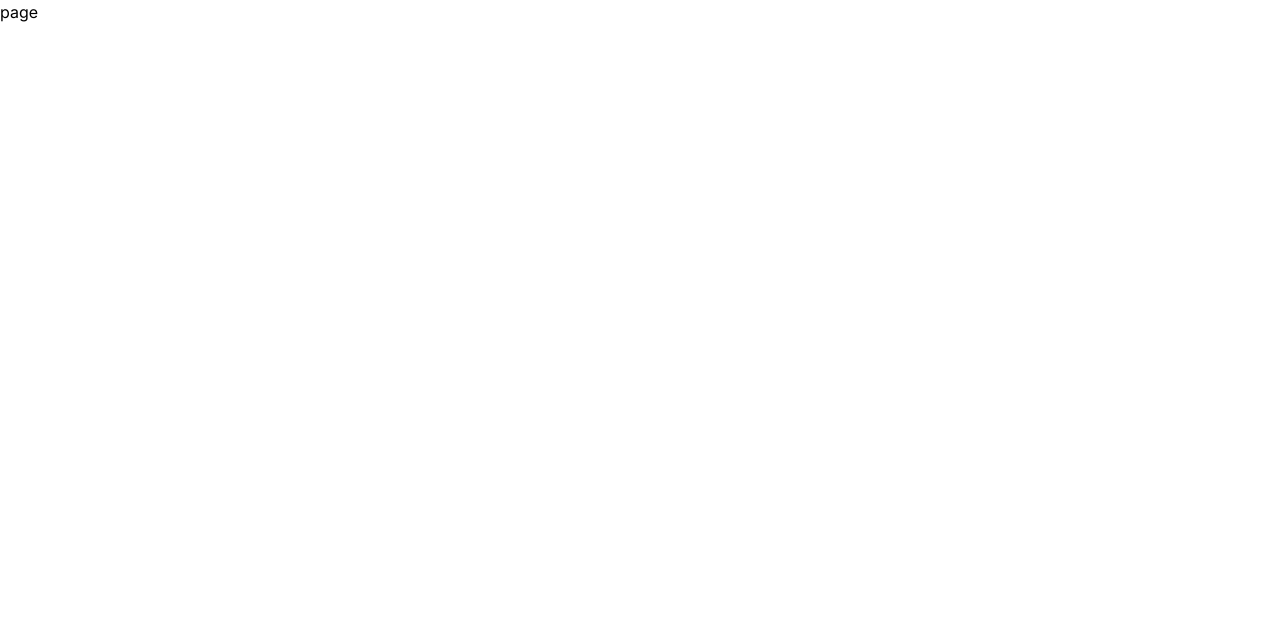
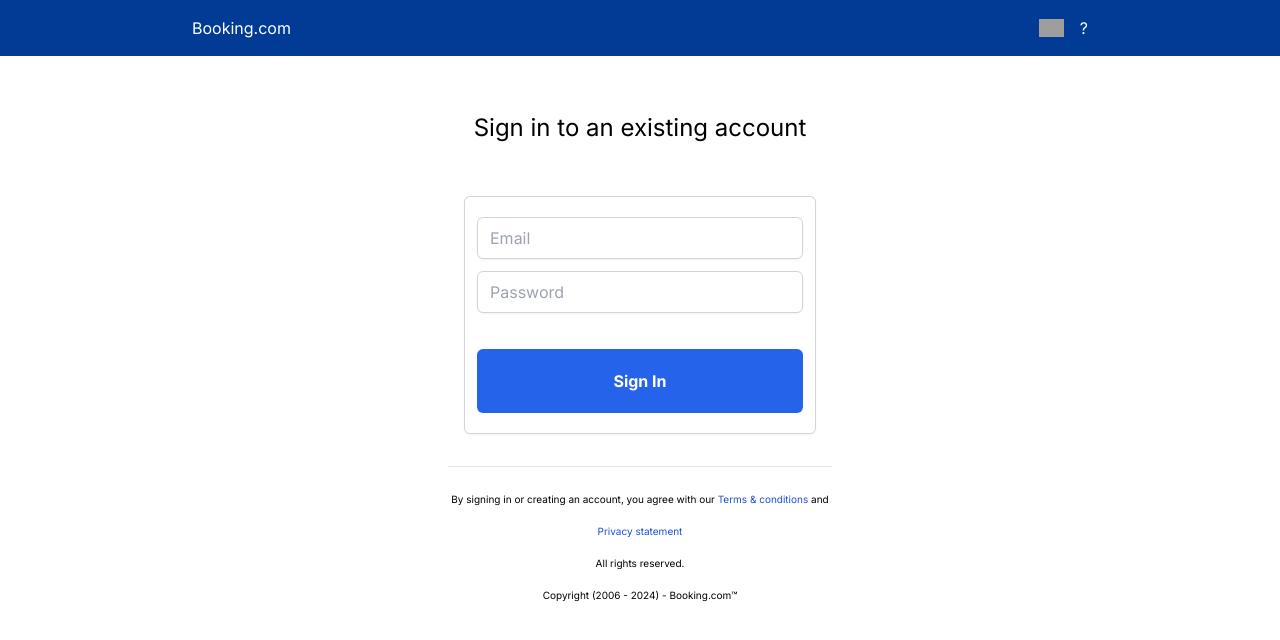
Before and after one commit to ammarah-svg/booking.com, a Next.js app: page /signin in a window 1280 px wide. Shown: the top 640 px of the page. Built offline with nearby package versions, Linux system fonts and the light colour scheme; grey boxes are pictures that could not be loaded.

Commit message:
secod commit

```diff
--- a/app/(auth)/signin/page.tsx
+++ b/app/(auth)/signin/page.tsx
@@ -1,12 +1,46 @@
 import React from 'react'
+import NextAuth from "next-auth";
+import Button from '@/app/components/user/Button'
+import {authenticate} from '@/app/libs/actions'
 
-const page = async() => {
+const signIn = async() => {
 
   return (
 
 
-    <div>page</div>
+    <>
+    <div className="bar bg-[#013b95]">
+        <div className='flex w-[70%] justify-between mx-auto py-4 text-white '>
+    <h3>Booking.com</h3>
+    <div className='flex gap-4 items-center'>
+    <img className="w-[25px]" src="https://q-xx.bstatic.com/backend_static/common/flags/new/48-squared/gb.png" alt="" />
+    <h2>?</h2></div></div>
+        </div>
+
+    <div className="body-section w-[30%] mt-6 pt-8 font-bolder text-2xl mx-auto">
+        <h3 className='text-center'>Sign in to an existing account</h3>
+
+
+
+         <div className="container mt-9 p-4 ">
+                    <form className="block w-full px-3 py-2 text-base text-gray-700 bg-white border border-gray-300 rounded-md shadow-sm focus:outline-none focus:ring-indigo-500 focus:border-indigo-500" action={authenticate}>
+                        <div className="f ">
+                        <input name='email' className='mt-3 block w-full px-3 py-2 text-base text-gray-700 bg-white border border-gray-300 rounded-md shadow-sm focus:outline-none focus:ring-indigo-500 focus:border-indigo-500' type="email" placeholder='Email' />
+                        </div>
+
+                      <input name='password' className='mt-3 block w-full px-3 py-2 text-base text-gray-700 bg-white border border-gray-300 rounded-md shadow-sm focus:outline-none focus:ring-indigo-500 focus:border-indigo-500' type="password" placeholder='Password' />
+
+                        <Button  content="Sign In" />
+                    </form></div>
+                    <hr className="border-gray-200 my-4" />
+                    <p className='text-[10px] text-center'>By signing in or creating an account, you agree with our <a className='text-blue-700' href="">Terms & conditions</a> and <a href="" className='text-blue-700'>Privacy statement</a>
+    <br/>All rights reserved.<br/>
+    Copyright (2006 - 2024) - Booking.com™
+
+
+                    </p>
+                </div></>
   )
 }
 
-export default page
+export default signIn
--- a/app/components/navbar/Nav.jsx
+++ b/app/components/navbar/Nav.jsx
@@ -12,7 +12,7 @@ const Nav = () => {
     <div className="flex items-center  justify-between p-5">
     <h2 className="text-lg font-bold">Booking.com</h2>
     <div className="flex gap-3">
-     <Link href="/login" className="bg-white text-black px-6 py-1 rounded-md border border-gray-300">Log in</Link>
+     <Link href="/signin" className="bg-white text-black px-6 py-1 rounded-md border border-gray-300">Log in</Link>
      <Link href="/signup" className="bg-white text-black px-6 py-1 rounded-md border border-gray-300">Sign up</Link> </div>
      </div>
 
--- a/app/libs/actions.js
+++ b/app/libs/actions.js
@@ -16,5 +16,18 @@ export const addUser = async (formData) => {
     const hashed = await bcrypt.hash(password, salt);
 
     const createdUser = await User.create({ name, email, password: hashed });
+       if(createdUser) {
+        console.log('user created successfully')
+       }
+}
 
+
+
+export const authenticate = async (formData) => {
+  const { email, password } = Object.fromEntries(formData);
+  try {
+      await signIn("credentials",{email,password})
+  } catch (error) {
+      throw new Error('Invalid Credentials')
+  }
 }
--- a/package.json
+++ b/package.json
@@ -12,6 +12,7 @@
     "bcrypt": "^5.1.1",
     "mongoose": "^8.5.1",
     "next": "14.2.5",
+    "next-auth": "^4.24.7",
     "react": "^18",
     "react-dom": "^18",
     "react-icons": "^5.2.1",
```
Also changed, not shown: 1 other file (tests, documents, lock files or other folders).
